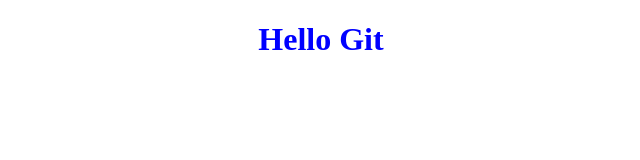
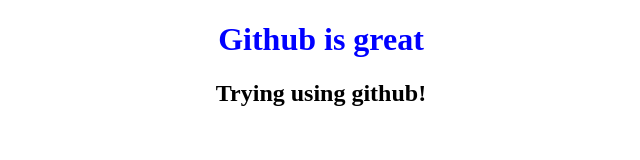
Before and after one commit to khana-tech/my-first-project, a plain HTML site: page index.html in a window 1280 px wide. Shown: the whole page, without its empty margins (319-959 px from the left). Drawn offline with Linux system fonts and the light colour scheme.

Commit message:
changed the copy of the website

```diff
--- a/index.html
+++ b/index.html
@@ -7,7 +7,8 @@
     <link rel="stylesheet" href="styles.css">
 </head>
 <body>
-   <h1>Hello Git</h1>
+   <h1>Github is great</h1>
+   <h2>Trying using github!</h2>
 </body>
 <script src="index.js"></script>
 </html>
--- a/styles.css
+++ b/styles.css
@@ -2,3 +2,7 @@ h1{
         text-align: center;
         color: blue;
     }
+    h2{
+        text-align: center;
+
+    }
```
